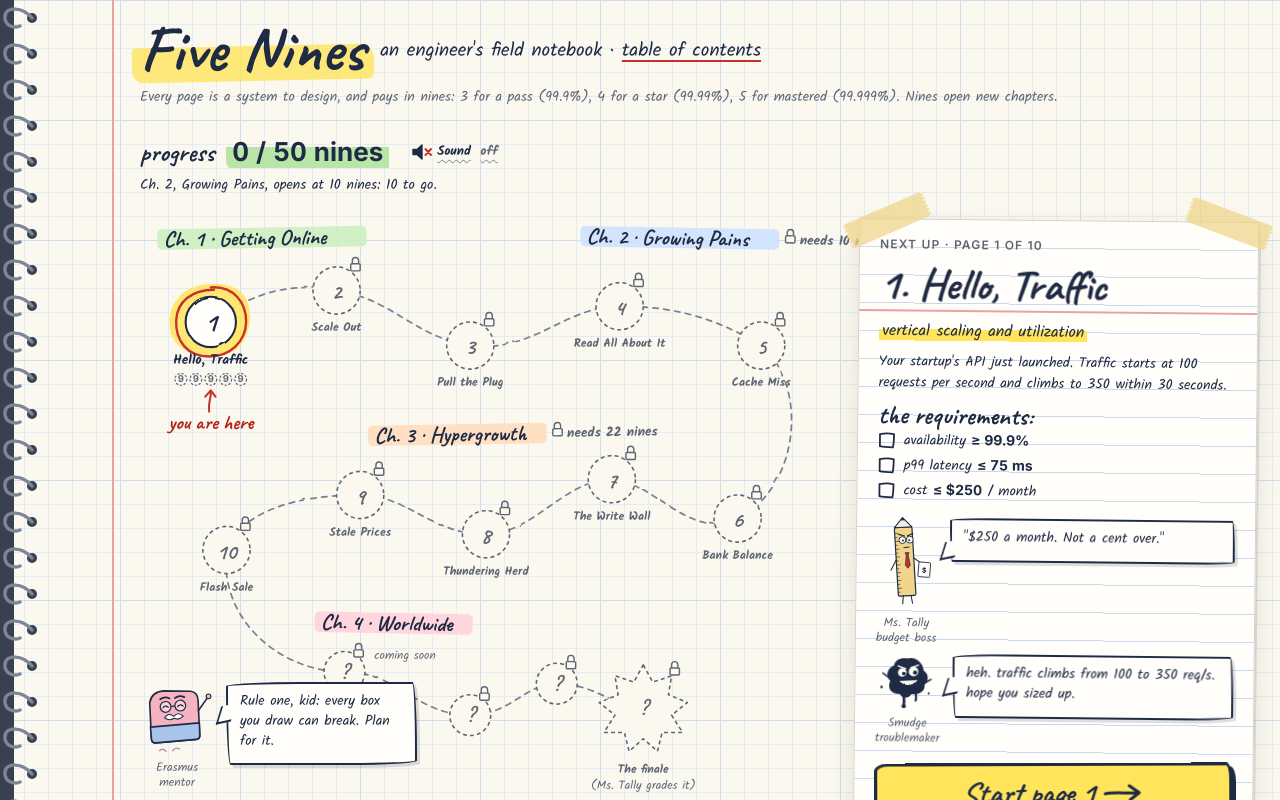
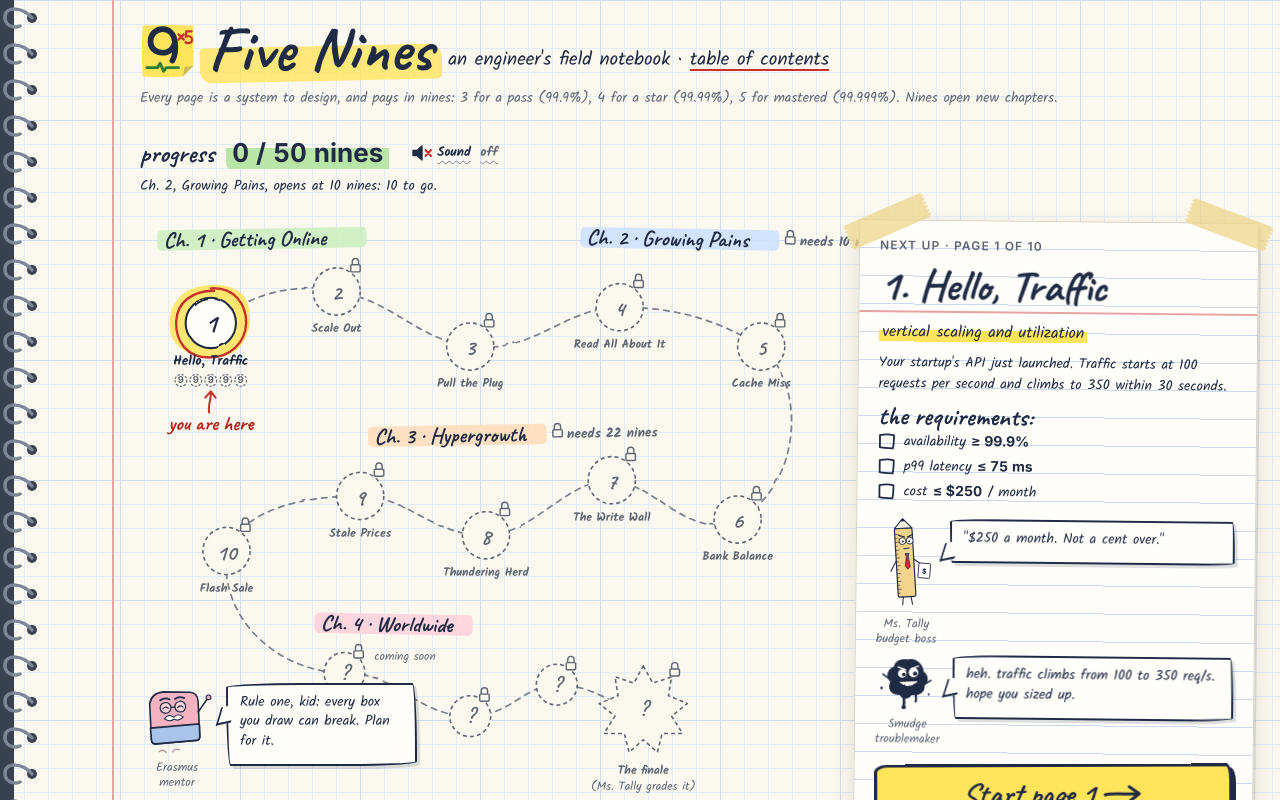
Before and after one commit to pongpatapee/five-nines, a React (Vite) app in the folder packages/web/: page / in a window 1280 px wide. Built offline with nearby package versions, Linux system fonts and the light colour scheme.

Commit message:
Use the sticky-grade logo: the favicon, and the mark beside the wordmark
The mark is a theme slot (marks.Logo) drawn with the notebook's colour tokens; favicon.svg is the same drawing standalone.

```diff
--- a/packages/web/src/screens/LevelScreen.tsx
+++ b/packages/web/src/screens/LevelScreen.tsx
@@ -242,6 +242,7 @@ function TopBar({
     <header className="topbar">
       <div className="topbar__title">
         <a className="topbar__back" href={routeHref({ name: 'levels' })} title={`Back to the ${words.homeLong}`}>
+          <marks.Logo size={28} />
           <span className="hand topbar__wordmark">Five Nines</span>
           <span className="topbar__back-hint">{words.home}</span>
         </a>
--- a/packages/web/src/screens/LevelSelect.tsx
+++ b/packages/web/src/screens/LevelSelect.tsx
@@ -22,8 +22,11 @@ export function LevelSelect() {
       <header className="contents__header">
         <div className="contents__title-block">
           <h1 className="contents__wordmark">
-            <span className="contents__swash" aria-hidden />
-            <span className="hand">Five Nines</span>
+            <marks.Logo size={56} />
+            <span className="contents__name">
+              <span className="contents__swash" aria-hidden />
+              <span className="hand">Five Nines</span>
+            </span>
           </h1>
           <p className="contents__tagline">
             {words.tagline} · <span className="contents__underline">{words.homeLong}</span>
--- a/packages/web/src/theme/contract.ts
+++ b/packages/web/src/theme/contract.ts
@@ -292,6 +292,8 @@ export interface ThemeMarks {
   RootCause: ComponentType;
   /** The sound toggle's icon: a speaker, struck through when off. Decorative (the button carries the label). */
   Sound: ComponentType<{ on: boolean }>;
+  /** The game's logo mark, beside the wordmark. Decorative (the wordmark carries the name). */
+  Logo: ComponentType<{ size?: number }>;
 }
 
 /** Moments the game makes a sound for. Sound is off unless the player turns it on. */
--- /dev/null
+++ b/packages/web/src/theme/notebook/Logo.tsx
@@ -0,0 +1,35 @@
+/**
+ * The game's mark: a yellow sticky note with a hand-written 9, marked "×5" in red pen, over a green uptime line with
+ * one blip it recovered from. Five nines, graded in the margin. `favicon.svg` is the same drawing as a standalone file.
+ */
+export function StickyGradeLogo({ size = 32 }: { size?: number }) {
+  return (
+    <svg className="logo-mark" width={size} height={size} viewBox="0 0 64 64" aria-hidden focusable="false">
+      <path d="M3,3 C22,2 42,2 61,3 L61,49 L49,61 C34,62 18,62 3,61 C2,42 2,22 3,3 Z" fill="var(--highlighter)" />
+      <path d="M61,49 L51,50 L49,61 Z" fill="var(--ink)" fillOpacity={0.22} />
+      <path
+        d="M40,22 C39,12 33,7 26,7 C18,7 12,13 12,21 C12,29 18,34 26,34 C33,34 39,29 40,22 C41,31 40,38 37,43"
+        fill="none"
+        stroke="var(--ink)"
+        strokeWidth={6.5}
+        strokeLinecap="round"
+        strokeLinejoin="round"
+      />
+      <path
+        d="M44,13 L50,19 M50,13 L44,19 M59,9.5 L53,9.5 L52.5,15.5 C55.5,14 59.5,15.5 59.5,19 C59.5,23 54.5,24 52,22"
+        fill="none"
+        stroke="var(--red-pen)"
+        strokeWidth={2.6}
+        strokeLinecap="round"
+      />
+      <path
+        d="M8,51 L20,51 L23,46 L27,55 L30,51 L44,51"
+        fill="none"
+        stroke="var(--green-pen)"
+        strokeWidth={3.4}
+        strokeLinecap="round"
+        strokeLinejoin="round"
+      />
+    </svg>
+  );
+}
--- a/packages/web/src/theme/notebook/index.ts
+++ b/packages/web/src/theme/notebook/index.ts
@@ -12,6 +12,7 @@ import { CastLine } from './Characters.tsx';
 import { ComponentDoodle } from './doodles.tsx';
 import { GradeCard } from './GradeCard.tsx';
 import { Cross, HandArrow, HandBox, NinesDots, RootCauseCircle, SpeakerMark, Tick } from './ink.tsx';
+import { StickyGradeLogo } from './Logo.tsx';
 import { NapkinWorking } from './NapkinWorking.tsx';
 import { PostmortemCard } from './PostmortemCard.tsx';
 import { Shell } from './Shell.tsx';
@@ -55,6 +56,7 @@ export const notebookTheme: Theme = {
     Nines: NinesDots,
     RootCause: RootCauseCircle,
     Sound: SpeakerMark,
+    Logo: StickyGradeLogo,
   },
   sounds: NOTEBOOK_SOUNDS,
 };
--- a/packages/web/src/theme/notebook/styles/screens.css
+++ b/packages/web/src/theme/notebook/styles/screens.css
@@ -29,10 +29,20 @@
 }
 
 .contents__wordmark {
-  position: relative;
-  display: inline-block;
+  display: inline-flex;
+  align-items: center;
+  gap: var(--space-3);
   font-size: 64px;
   line-height: 1;
+}
+
+.logo-mark {
+  flex: none;
+}
+
+/* The name and its highlighter swipe, without the logo mark. */
+.contents__name {
+  position: relative;
 }
 
 .contents__wordmark .hand {
@@ -457,8 +467,16 @@
 
 .topbar__back {
   display: grid;
+  grid-template-columns: auto auto;
+  column-gap: var(--space-2);
+  align-items: center;
   line-height: 1;
   color: var(--ink);
+}
+
+/* The logo mark sits beside both lines: the wordmark and the "contents" hint under it. */
+.topbar__back .logo-mark {
+  grid-row: span 2;
 }
 
 .topbar__back:hover {
```
Also changed, not shown: packages/web/src/theme/notebook/favicon.svg.
